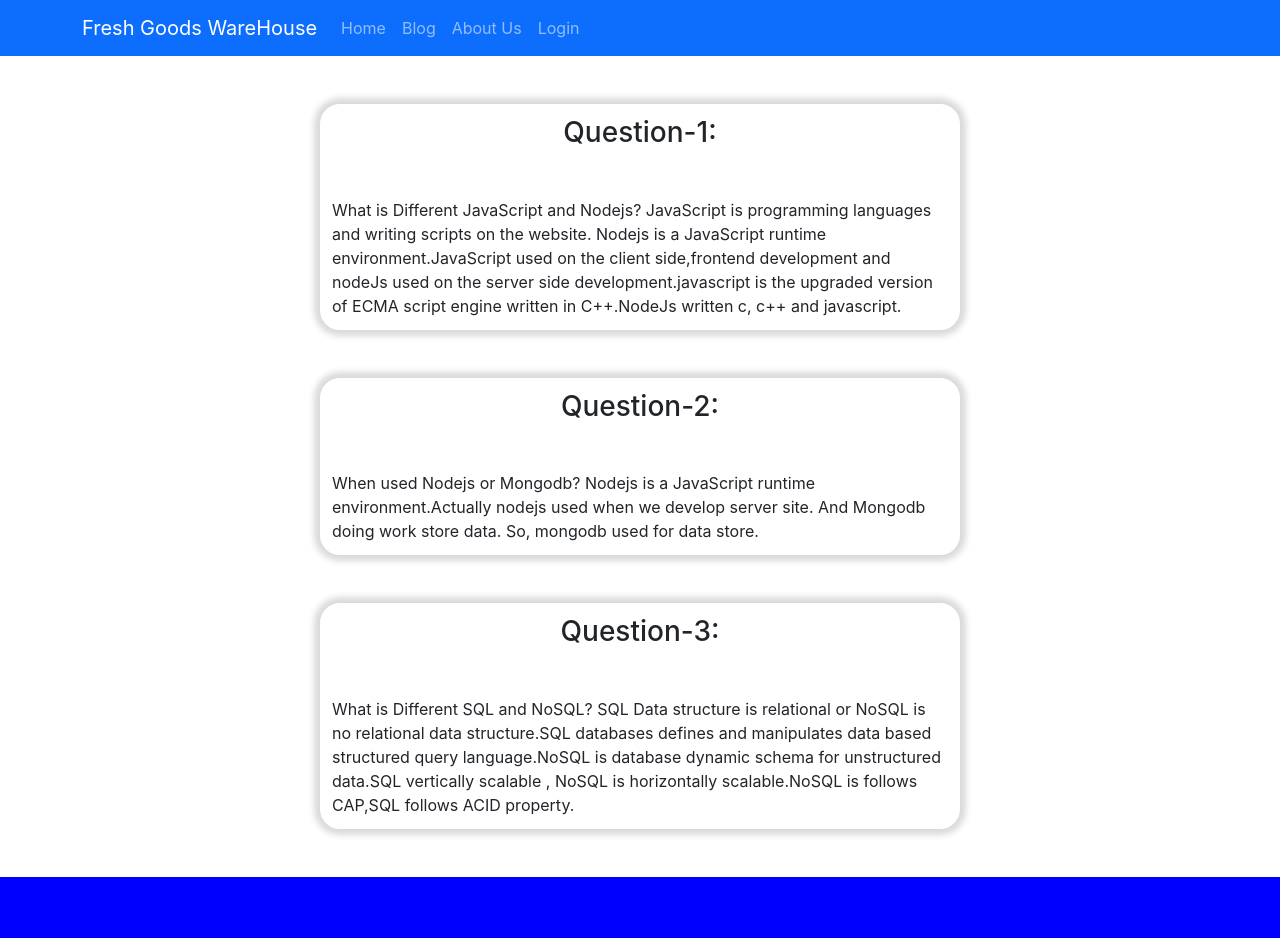
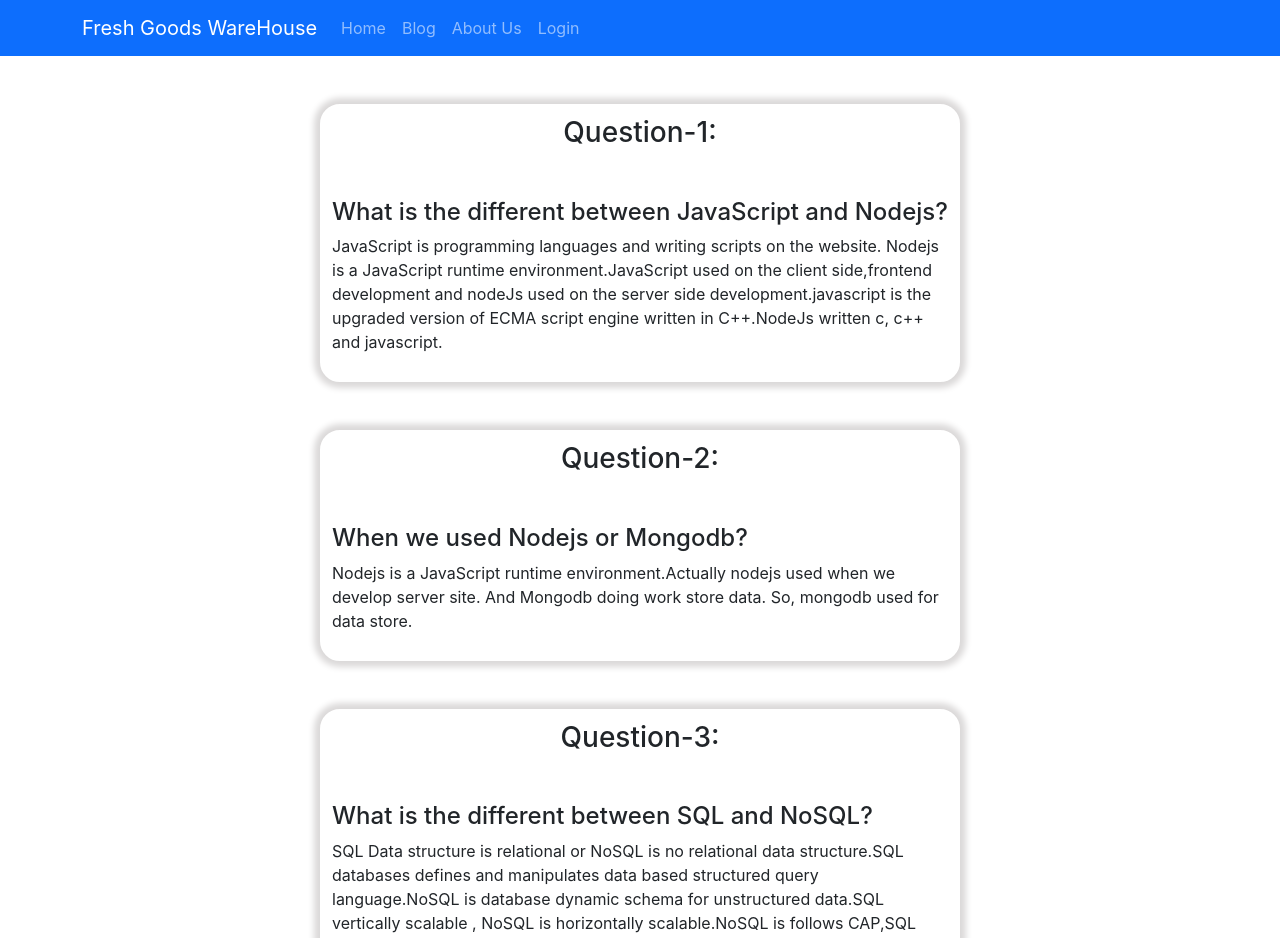
Before and after one commit to Showshad-UIA/Fresh-Goods--wareHouse, a React (Create React App) app: page /blog in a window 1280 px wide. Shown: the top 938 px of the page. Built offline with nearby package versions, Linux system fonts and the light colour scheme; no server answers.

Commit message:
code finalized

```diff
--- a/src/Pages/Blog/Blog.js
+++ b/src/Pages/Blog/Blog.js
@@ -32,12 +32,15 @@ const Blog = () => {
 				<div className="card mx-auto mb-5  product g-4 w-100 col d-flex justify-content-center ">
 					<h3 className="text-center mb-5">Question-1:</h3>
 					<div>
-						What is Different JavaScript and Nodejs? JavaScript is programming
-						languages and writing scripts on the website. Nodejs is a JavaScript
-						runtime environment.JavaScript used on the client side,frontend
-						development and nodeJs used on the server side
-						development.javascript is the upgraded version of ECMA script engine
-						written in C++.NodeJs written c, c++ and javascript.
+						<h4>What is the different between JavaScript and Nodejs?</h4>
+						<p>
+							JavaScript is programming languages and writing scripts on the
+							website. Nodejs is a JavaScript runtime environment.JavaScript
+							used on the client side,frontend development and nodeJs used on
+							the server side development.javascript is the upgraded version of
+							ECMA script engine written in C++.NodeJs written c, c++ and
+							javascript.
+						</p>
 					</div>
 				</div>
 			</div>
@@ -45,9 +48,12 @@ const Blog = () => {
 				<div className="card mx-auto mb-5  product g-4 w-100 col d-flex justify-content-center ">
 					<h3 className="text-center mb-5">Question-2:</h3>
 					<div>
-						When used Nodejs or Mongodb? Nodejs is a JavaScript runtime
-						environment.Actually nodejs used when we develop server site. And
-						Mongodb doing work store data. So, mongodb used for data store.
+						<h4>When we used Nodejs or Mongodb?</h4>
+						<p>
+							Nodejs is a JavaScript runtime environment.Actually nodejs used
+							when we develop server site. And Mongodb doing work store data.
+							So, mongodb used for data store.
+						</p>
 					</div>
 				</div>
 			</div>
@@ -55,12 +61,14 @@ const Blog = () => {
 				<div className="card mx-auto mb-5  product g-4 w-100 col d-flex justify-content-center ">
 					<h3 className="text-center mb-5">Question-3:</h3>
 					<div>
-						What is Different SQL and NoSQL? SQL Data structure is relational or
-						NoSQL is no relational data structure.SQL databases defines and
-						manipulates data based structured query language.NoSQL is database
-						dynamic schema for unstructured data.SQL vertically scalable , NoSQL
-						is horizontally scalable.NoSQL is follows CAP,SQL follows ACID
-						property.
+						<h4>What is the different between SQL and NoSQL? </h4>
+						<p>
+							SQL Data structure is relational or NoSQL is no relational data
+							structure.SQL databases defines and manipulates data based
+							structured query language.NoSQL is database dynamic schema for
+							unstructured data.SQL vertically scalable , NoSQL is horizontally
+							scalable.NoSQL is follows CAP,SQL follows ACID property.
+						</p>
 					</div>
 				</div>
 			</div>
--- a/src/Pages/InventoryPage/InventoryPage.js
+++ b/src/Pages/InventoryPage/InventoryPage.js
@@ -67,13 +67,13 @@ const InventoryPage = () => {
 
 	return (
 		<div className="h-75 inventory">
-			<h1 className="text-center mb-5">Product Name: {product.name}</h1>
+			<h1 className="text-center mb-5">Types: {product.name}</h1>
 
 			<div className="row">
 				<div className="col-md-6">
 					<div className="card mx-auto mb-5 product g-4 w-50">
 						<img
-							style={{ height: "150px", width: "250px" }}
+							style={{ height: "150px", width: "200px" }}
 							src={product.img}
 							alt=""
 						/>
--- a/src/Pages/Login/Login/Login.js
+++ b/src/Pages/Login/Login/Login.js
@@ -82,7 +82,7 @@ const Login = () => {
 			</Form>
 
 			<p>
-				Are you new at Gadget House?
+				Are you new at Fresh Goods WareHouse?
 				<Link
 					to="/signup"
 					className="text-danger text-decoration-none pe-auto "
```
Also changed, not shown: 1 other file (tests, documents, lock files or other folders).
